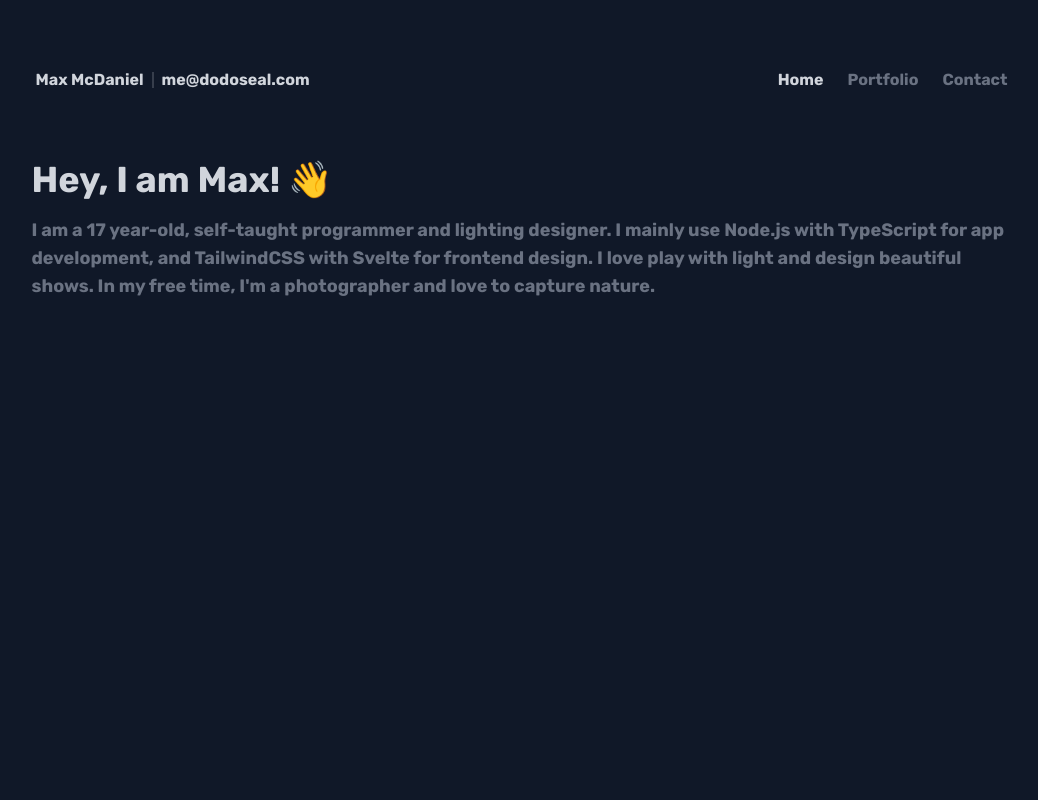
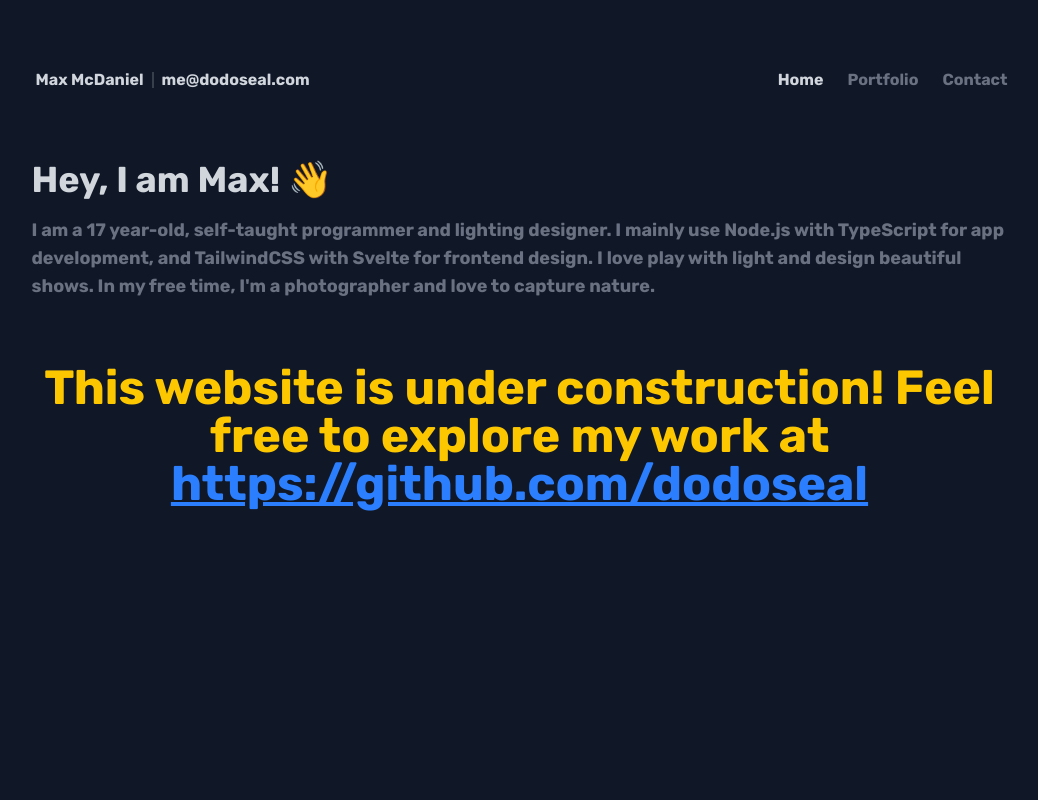
Before and after one commit to DodoSeal/dodoseal.github.io, a SvelteKit app: page / in a window 1280 px wide. Shown: the top 800 px of the page, without its empty margins (113-1151 px from the left). Built offline with nearby package versions, Linux system fonts and the light colour scheme.

Commit message:
Feat: Site "under construction" notice

```diff
--- a/src/routes/+page.svelte
+++ b/src/routes/+page.svelte
@@ -8,8 +8,9 @@
 <div class="main-wrapper">
     <Navbar />
     <PageTitle title="Hey, I am Max! 👋" description={aboutMe}/>
-    <div class="main-content center-content">
+    <div class="main-content center-content text-text-light">
         <!-- Stuff about me goes here btw -->
+        <p class="text-xl md:text-5xl self-start text-yellow-400 text-center">This website is under construction! Feel free to explore my work at <a class="text-blue-500 underline underline-offset-2" target="_blank" href="https://github.com/dodoseal">https://github.com/dodoseal</a></p>
     </div>
     <Footer />
 </div>
```
